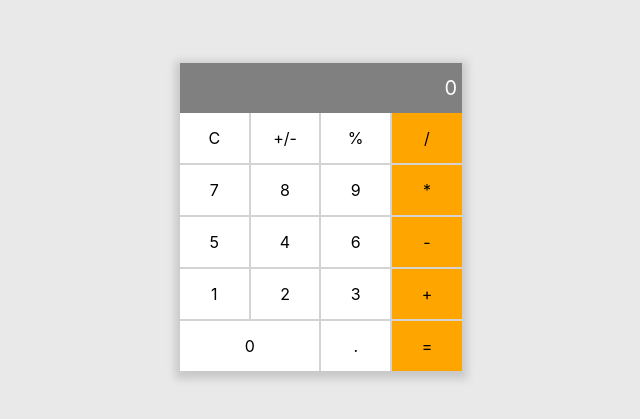
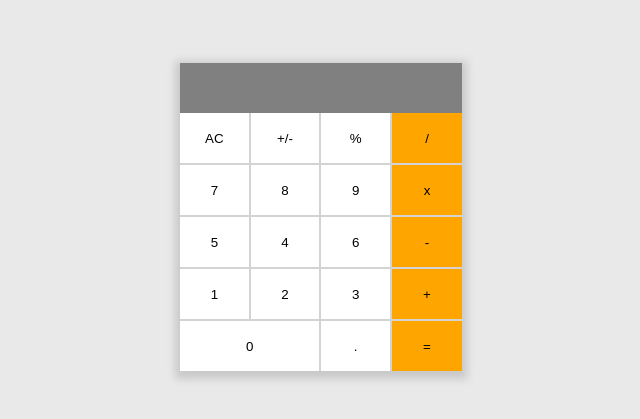
Before and after one commit to BenM4k/math_magician_, a React (Create React App) app: page / in a window 1280 px wide. Shown: the part 183-602 px from the top of the page, without its empty margins (319-959 px from the left). Built offline with nearby package versions, Linux system fonts and the light colour scheme.

Commit message:
event and calculations logics

```diff
--- a/package.json
+++ b/package.json
@@ -6,6 +6,7 @@
     "@testing-library/jest-dom": "^5.16.5",
     "@testing-library/react": "^13.4.0",
     "@testing-library/user-event": "^13.5.0",
+    "big.js": "^6.2.1",
     "react": "^18.2.0",
     "react-dom": "^18.2.0",
     "react-scripts": "5.0.1",
--- /dev/null
+++ b/src/components/Buttons.js
@@ -0,0 +1,13 @@
+// import PropTypes from 'prop-types';
+
+const Button = (props) => {
+  const {
+    name, computeFunction,
+  } = props;
+
+  return (
+    <button type="button" onClick={computeFunction} name={name}>{name}</button>
+  );
+};
+
+export default Button;
--- a/src/components/Calculator.js
+++ b/src/components/Calculator.js
@@ -1,39 +1,59 @@
-import React from 'react';
+import React, { useState } from 'react';
+import Button from './Buttons';
+import calculate from '../logic/calculate';
 
 function Calculator() {
+  const state = {
+    total: null,
+    next: null,
+    operation: null,
+  };
+
+  const [now, toggle] = useState(state);
+
+  const computeFunction = (e) => {
+    toggle((now) => calculate(now, e.target.name));
+  };
+
+  const { total, next, operation } = now;
+
   return (
     <div className="calculator">
-      <div className="big-bar">0</div>
+      <div className="big-bar">
+        {total}
+        {operation}
+        {next}
+      </div>
       <div className="calc">
         <div className="nums">
           <ul className="col1">
-            <li className="clear">C</li>
-            <li className="seven">7</li>
-            <li className="five">5</li>
-            <li className="one">1</li>
-            <li className="zero">0</li>
+            <li className="clear"><Button name="AC" computeFunction={computeFunction} /></li>
+            <li className="seven"><Button name="7" computeFunction={computeFunction} /></li>
+            <li className="five"><Button name="5" computeFunction={computeFunction} /></li>
+            <li className="one"><Button name="1" computeFunction={computeFunction} /></li>
+            <li className="zero"><Button name="0" computeFunction={computeFunction} /></li>
           </ul>
           <ul className="col2">
-            <li className="plus-minus">+/-</li>
-            <li className="eight">8</li>
-            <li className="four">4</li>
-            <li className="two">2</li>
+            <li className="plus-minus"><Button name="+/-" computeFunction={computeFunction} /></li>
+            <li className="eight"><Button name="8" computeFunction={computeFunction} /></li>
+            <li className="four"><Button name="4" computeFunction={computeFunction} /></li>
+            <li className="two"><Button name="2" computeFunction={computeFunction} /></li>
           </ul>
           <ul className="col3">
-            <li className="percentage">%</li>
-            <li className="nine">9</li>
-            <li className="six">6</li>
-            <li className="three">3</li>
-            <li className="dot">.</li>
+            <li className="percentage"><Button name="%" computeFunction={computeFunction} /></li>
+            <li className="nine"><Button name="9" computeFunction={computeFunction} /></li>
+            <li className="six"><Button name="6" computeFunction={computeFunction} /></li>
+            <li className="three"><Button name="3" computeFunction={computeFunction} /></li>
+            <li className="dot"><Button name="." computeFunction={computeFunction} /></li>
           </ul>
         </div>
         <div className="ops">
           <ul>
-            <li className="division">/</li>
-            <li className="times">*</li>
-            <li className="minus">-</li>
-            <li className="plus">+</li>
-            <li className="equal">=</li>
+            <li className="division"><Button name="/" computeFunction={computeFunction} /></li>
+            <li className="times"><Button name="x" computeFunction={computeFunction} /></li>
+            <li className="minus"><Button name="-" computeFunction={computeFunction} /></li>
+            <li className="plus"><Button name="+" computeFunction={computeFunction} /></li>
+            <li className="equal"><Button name="=" computeFunction={computeFunction} /></li>
           </ul>
         </div>
       </div>
--- a/src/index.css
+++ b/src/index.css
@@ -86,6 +86,10 @@ body {
   cursor: pointer;
 }
 
+.nums ul li:active {
+  opacity: .5;
+}
+
 .ops {
   height: 100%;
   width: 70px;
@@ -106,3 +110,14 @@ body {
   width: 100%;
   cursor: pointer;
 }
+
+.ops ul li:active {
+  opacity: .5;
+}
+
+button {
+  background: none;
+  border: none;
+  width: 100%;
+  height: 100%;
+}
--- /dev/null
+++ b/src/logic/calculate.js
@@ -0,0 +1,133 @@
+import operate from './operate';
+
+function isNumber(item) {
+  return !!item.match(/[0-9]+/);
+}
+
+/**
+ * Given a button name and a calculator data object, return an updated
+ * calculator data object.
+ *
+ * Calculator data object contains:
+ *   total:s      the running total
+ *   next:String       the next number to be operated on with the total
+ *   operation:String  +, -, etc.
+ */
+export default function calculate(obj, buttonName) {
+  if (buttonName === 'AC') {
+    return {
+      total: 0,
+      next: null,
+      operation: null,
+    };
+  }
+
+  if (isNumber(buttonName)) {
+    if (buttonName === '0' && obj.next === '0') {
+      return {};
+    }
+    // If there is an operation, update next
+    if (obj.operation) {
+      if (obj.next && obj.next !== '0') {
+        return { ...obj, next: obj.next + buttonName };
+      }
+      return { ...obj, next: buttonName };
+    }
+    // If there is no operation, update next and clear the value
+    if (obj.next && obj.next !== '0') {
+      return {
+        next: obj.next + buttonName,
+        total: null,
+      };
+    }
+    return {
+      next: buttonName,
+      total: null,
+    };
+  }
+
+  if (buttonName === '.') {
+    if (obj.next) {
+      if (obj.next.includes('.')) {
+        return { ...obj };
+      }
+      return { ...obj, next: `${obj.next}.` };
+    }
+    if (obj.operation) {
+      return { ...obj, next: '0.' };
+    }
+    if (obj.total) {
+      if (obj.total.includes('.')) {
+        return {};
+      }
+      return { ...obj, next: `${obj.total}.` };
+    }
+    return { ...obj, next: '0.' };
+  }
+
+  if (buttonName === '=') {
+    if (obj.next && obj.operation) {
+      return {
+        total: operate(obj.total, obj.next, obj.operation),
+        next: null,
+        operation: null,
+      };
+    }
+    // '=' with no operation, nothing to do
+    return {};
+  }
+
+  if (buttonName === '+/-') {
+    if (obj.next) {
+      return { ...obj, next: (-1 * parseFloat(obj.next)).toString() };
+    }
+    if (obj.total) {
+      return { ...obj, total: (-1 * parseFloat(obj.total)).toString() };
+    }
+    return {};
+  }
+
+  // Button must be an operation
+
+  // When the user presses an operation button without having entered
+  // a number first, do nothing.
+  // if (!obj.next && !obj.total) {
+  //   return {};
+  // }
+
+  // User pressed an operation after pressing '='
+  if (!obj.next && obj.total && !obj.operation) {
+    return { ...obj, operation: buttonName };
+  }
+
+  // User pressed an operation button and there is an existing operation
+  if (obj.operation) {
+    if (obj.total && !obj.next) {
+      return { ...obj, operation: buttonName };
+    }
+
+    if (!obj.total) {
+      return { total: 0, operation: buttonName };
+    }
+
+    return {
+      total: operate(obj.total, obj.next, obj.operation),
+      next: null,
+      operation: buttonName,
+    };
+  }
+
+  // no operation yet, but the user typed one
+
+  // The user hasn't typed a number yet, just save the operation
+  if (!obj.next) {
+    return { operation: buttonName };
+  }
+
+  // save the operation and shift 'next' into 'total'
+  return {
+    total: obj.next,
+    next: null,
+    operation: buttonName,
+  };
+}
--- /dev/null
+++ b/src/logic/operate.js
@@ -0,0 +1,30 @@
+import Big from 'big.js';
+
+export default function operate(numberOne, numberTwo, operation) {
+  const one = Big(numberOne);
+  const two = Big(numberTwo);
+  if (operation === '+') {
+    return one.plus(two).toString();
+  }
+  if (operation === '-') {
+    return one.minus(two).toString();
+  }
+  if (operation === 'x') {
+    return one.times(two).toString();
+  }
+  if (operation === '÷') {
+    try {
+      return one.div(two).toString();
+    } catch (err) {
+      return "Can't divide by 0.";
+    }
+  }
+  if (operation === '%') {
+    try {
+      return one.mod(two).toString();
+    } catch (err) {
+      return "Can't find modulo as can't divide by 0.";
+    }
+  }
+  throw Error(`Unknown operation '${operation}'`);
+}
```
Also changed, not shown: 1 other file (tests, documents, lock files or other folders).
